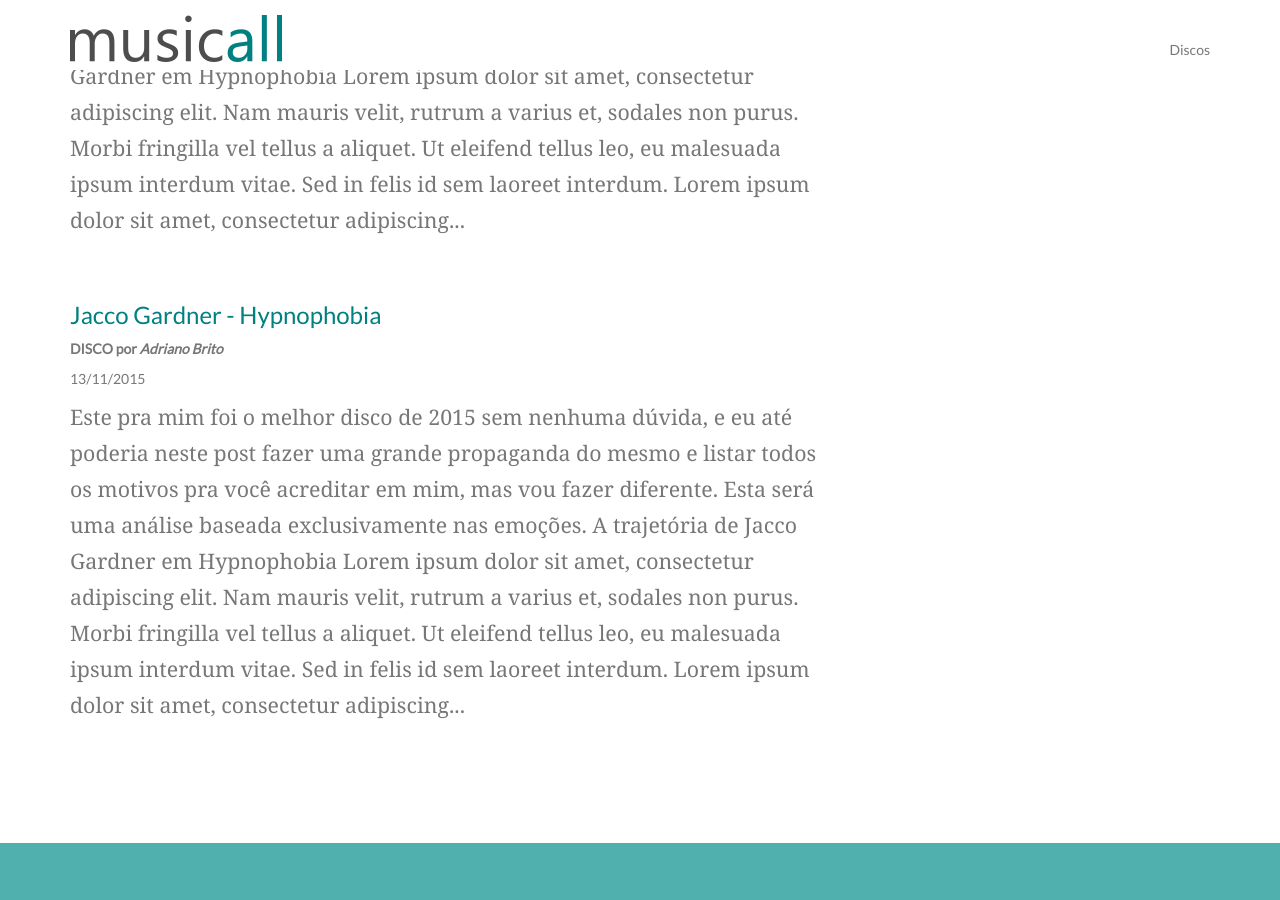
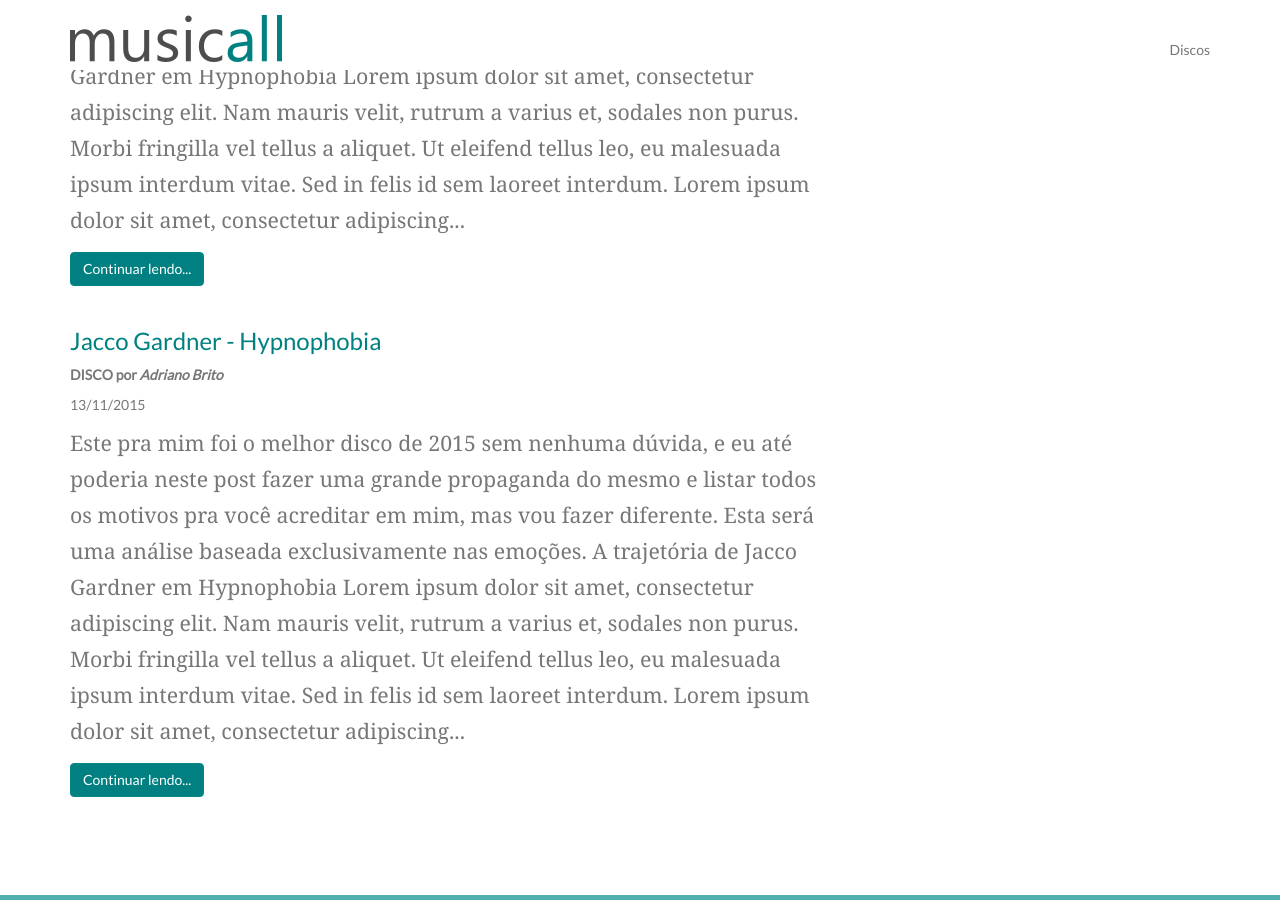
Before and after one commit to adrianobrito/musicall, a Jekyll site: the page built from index.html, in a window 1280 px wide and 900 px high, scrolled down 809 px. Built offline with Jekyll 4.4.1, drawn with Linux system fonts in a browser that asks for light colours; the list of posts is cut into pages by our own code; comment, search, counter and statistics services are not loaded.

Commit message:
Preparado para postagens

```diff
--- a/_config.yml
+++ b/_config.yml
@@ -1,5 +1,5 @@
 # Site settings
-title: Your awesome title
+title: Musicall
 email: your-email@domain.com
 description: > # this means to ignore newlines until "baseurl:"
   Write an awesome description for your new site here. You can edit this
--- a/_includes/head.html
+++ b/_includes/head.html
@@ -6,8 +6,7 @@
   <title>{% if page.title %}{{ page.title }}{% else %}{{ site.title }}{% endif %}</title>
   <meta name="description" content="{% if page.excerpt %}{{ page.excerpt | strip_html | strip_newlines | truncate: 160 }}{% else %}{{ site.description }}{% endif %}">
 
-
-  <link rel="icon" href="{{ "/assets/image/favicon.png" | prepend: site.baseurl }}" type="image/png"/>
+  <link rel="icon" href="{{ "/assets/image/favicon.ico" | prepend: site.baseurl }}" type="image/png"/>
   <link href='http://fonts.googleapis.com/css?family=Lato' rel='stylesheet' type='text/css'>
   <link href='http://fonts.googleapis.com/css?family=Signika' rel='stylesheet' type='text/css'>
 
--- a/index.html
+++ b/index.html
@@ -18,27 +18,32 @@ layout: default
             <p class="bold">{{post.tipo}} por <i>{{post.author}}</i></p>
             <p>{{ post.date | date: "%d/%m/%Y" }}</p>
           </div>
-          <div class="post-content-truncate readable margin-bottom-3">
+          <div class="post-content-truncate readable">
             {% if post.content contains "<!-- more -->" %}
               {{ post.content | split:"<!-- more -->" | first % }}
             {% else %}
               {{ post.content | strip_html | truncatewords:100 }}
             {% endif %}
           </div>
+          <div class="row margin-top-1 margin-bottom-3">
+            <div class="col-md-12">
+                <a href="{{ post.url | remove_first:'/'}}" class="btn btn-primary">Continuar lendo...</a>
+            </div>
+          </div>
         {% endfor %}
 
       {% if paginator.total_pages > 5 %}
         <div class="pagination">
           {% if paginator.previous_page %}
-           <a href="{{ paginator.previous_page_path }}" class="previous">Anterior</a>
+            <a href="{{ paginator.previous_page_path }}" class="previous btn btn-default"><span class="glyphicon glyphicon-chevron-left"></span> Anterior</a>
           {% else %}
-           <span class="previous">Anterior</span>
+            <button class="previous btn btn-default" disabled> <span class="glyphicon glyphicon-chevron-left"></span> Anterior</button>
           {% endif %}
-         <span class="page_number ">Proximo: {{ paginator.page }} of {{ paginator.total_pages }}</span>
+          <span class="page_number ">{{ paginator.page }} de {{ paginator.total_pages }}</span>
           {% if paginator.next_page %}
-           <a href="{{ paginator.next_page_path }}" class="next">Próximo</a>
+            <a href="{{ paginator.next_page_path }}" class="next btn btn-default">Próximo</a>
           {% else %}
-           <span class="next ">Próximo</span>
+            <button class="next btn btn-default" disabled> <span class="glyphicon glyphicon-chevron-right"></span> Próximo</button>
           {% endif %}
         </div>
       {% endif %}
```
Also changed, not shown: assets/image/favicon.ico (added). Lines whose indentation alone changed are shown as unchanged.
